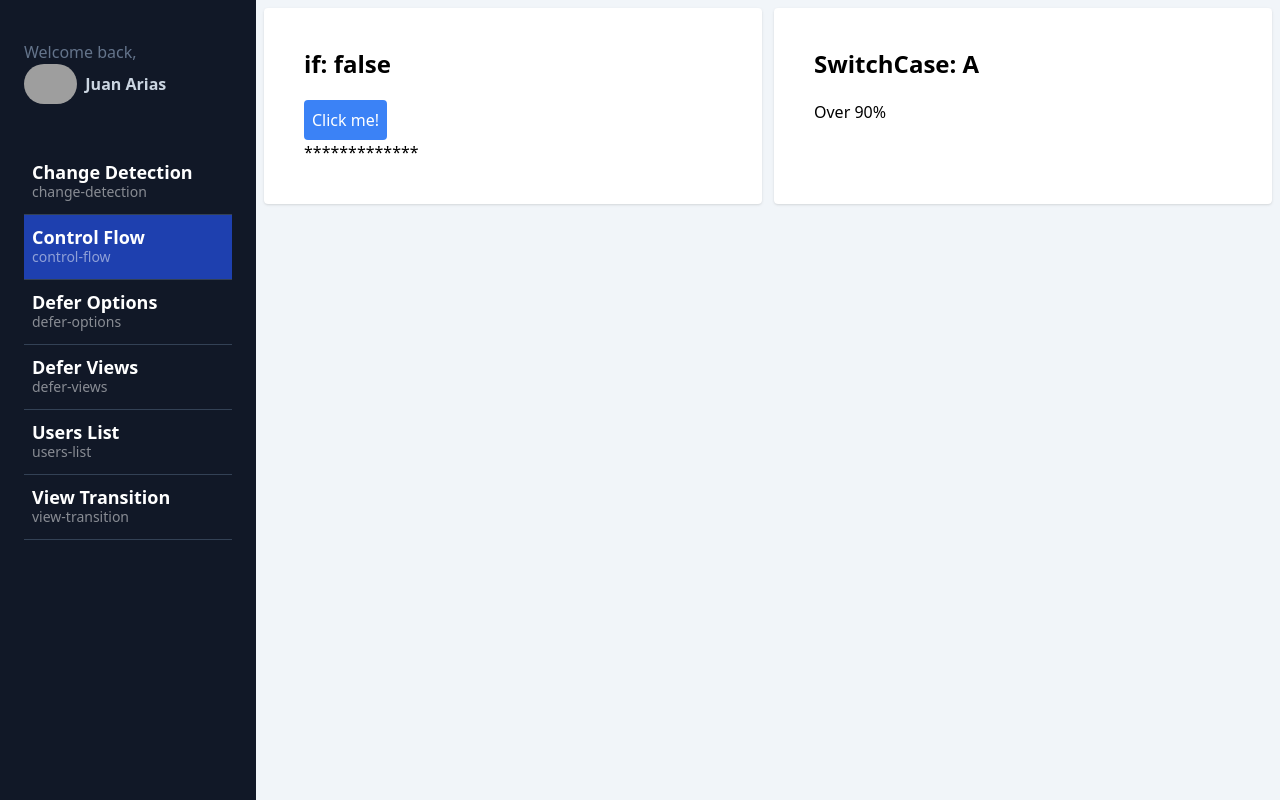
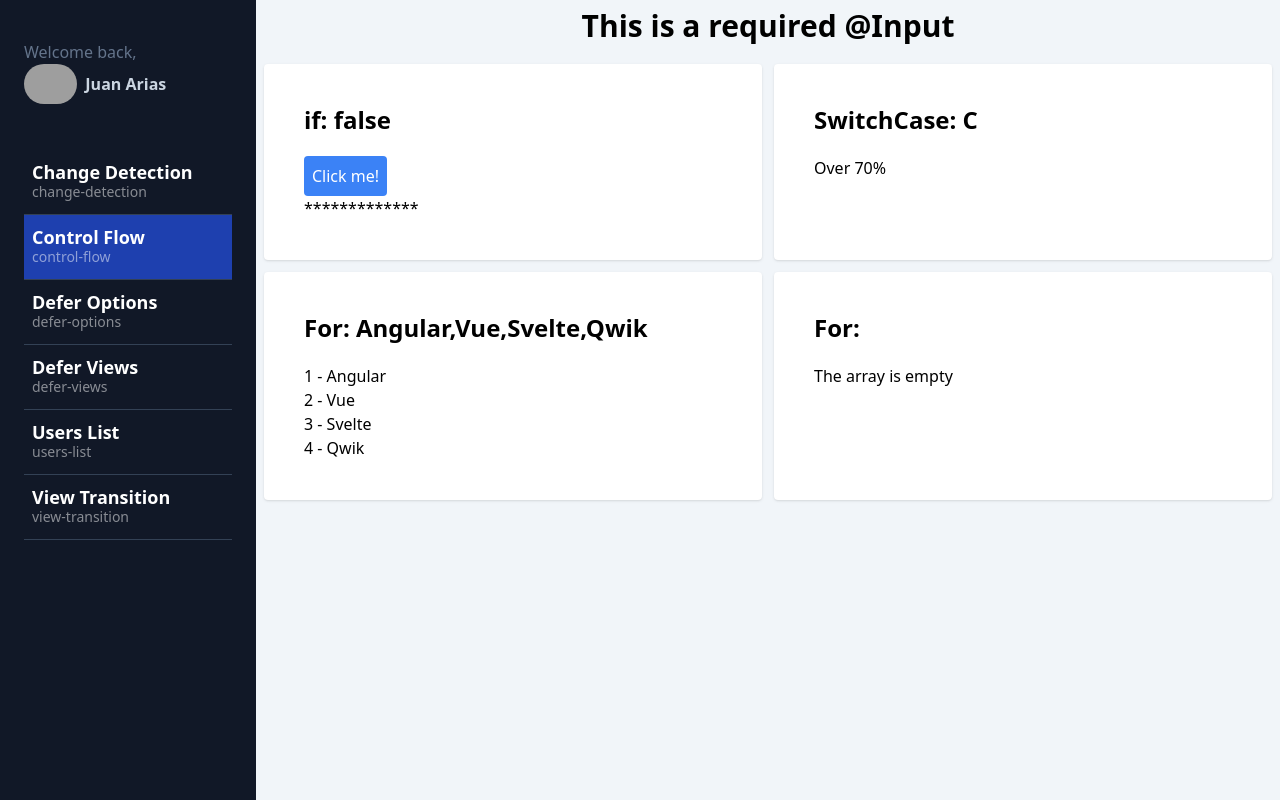
Before and after one commit to cronero95/angular-extras-app, an Angular app: page /dashboard/control-flow in a window 1280 px wide. Built offline with nearby package versions, Linux system fonts and the light colour scheme; grey boxes are pictures that could not be loaded.

Commit message:
New flow control syntax: @for. Required @Input

```diff
--- a/src/app/dashboard/pages/control-flow-page/control-flow-page.component.html
+++ b/src/app/dashboard/pages/control-flow-page/control-flow-page.component.html
@@ -1,3 +1,5 @@
+<shared-title title="This is a required @Input"/>
+
 <section class="grid grid-cols-1 md:grid-cols-2 gap-3">
   <div class="bg-white rounded shadow p-10">
 
@@ -31,10 +33,10 @@
         <p>Over 80%</p>
       }
       @case ('C') {
-        <p>Below 70%</p>
+        <p>Over 70%</p>
       }
       @case ('D') {
-        <p>Below 60%</p>
+        <p>Over 60%</p>
       }
       @default {
         <p>Reproved</p>
@@ -43,4 +45,30 @@
 
   </div>
 
+  <div class="bg-white rounded shadow p-10">
+
+    <h2 class="text-2xl font-bold mb-5">For: {{ frameworks() }}</h2>
+
+    <ul>
+      @for (framework of frameworks(); track framework; let i = $index) {
+        <li>{{ i+1 }} - {{ framework }}</li>
+      }
+    </ul>
+
+  </div>
+
+  <div class="bg-white rounded shadow p-10">
+
+    <h2 class="text-2xl font-bold mb-5">For: {{ frameworks2() }}</h2>
+
+    <ul>
+      @for (framework of frameworks2(); track $index) {
+        <li>{{ framework }}</li>
+      } @empty {
+        <p>The array is empty</p>
+      }
+    </ul>
+
+  </div>
+
 </section>
--- a/src/app/dashboard/pages/control-flow-page/control-flow-page.component.ts
+++ b/src/app/dashboard/pages/control-flow-page/control-flow-page.component.ts
@@ -1,17 +1,22 @@
 import { Component, signal } from '@angular/core';
+import { TitleComponent } from '@shared/title/title.component';
 
 type Grade = 'A'|'B'|'C'|'D'|'F';
 
 @Component({
   standalone: true,
-  imports: [],
+  imports: [
+    TitleComponent,
+  ],
   templateUrl: './control-flow-page.component.html',
   styles: ``
 })
 export default class ControlFlowPageComponent {
 
   public showContent = signal(false);
-  public grade = signal<Grade>('A');
+  public grade = signal<Grade>('C');
+  public frameworks = signal(['Angular', 'Vue', 'Svelte', 'Qwik']);
+  public frameworks2 = signal([]);
 
   toggleContent() {
     this.showContent.update(value => !value);
--- a/src/app/shared/title/title.component.html
+++ /dev/null
@@ -1 +0,0 @@
-<p>title works!</p>
--- a/src/app/shared/title/title.component.ts
+++ b/src/app/shared/title/title.component.ts
@@ -1,12 +1,17 @@
-import { Component } from '@angular/core';
+import { Component, Input, booleanAttribute } from '@angular/core';
 
 @Component({
-  selector: 'app-title',
+  selector: 'shared-title',
   standalone: true,
   imports: [],
-  templateUrl: './title.component.html',
+  template: `
+    <h1 class="text-3xl font-bold text-center mb-5">{{ title }}</h1>
+  `,
   styles: ``
 })
 export class TitleComponent {
 
+  @Input({required: true}) title!: string;
+  @Input({transform: booleanAttribute}) withShadow: boolean = false;
+
 }
```
